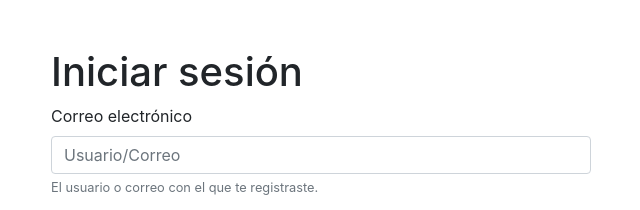
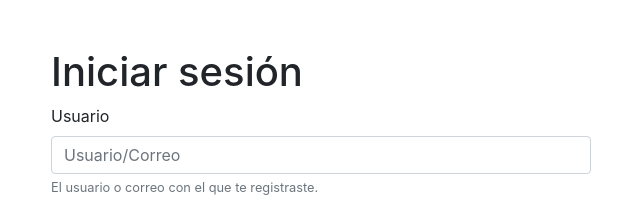
Before and after one commit to GrupoTumbado/Proyecto-Final-Node, a website: page Pokedex/login.html in a window 1280 px wide. Shown: the top 210 px of the page, 319-959 px from the left. Drawn offline with nearby package versions, Linux system fonts and the light colour scheme.

Commit message:
Arreglar label incorrecto

```diff
--- a/Pokedex/login.html
+++ b/Pokedex/login.html
@@ -24,7 +24,7 @@
 	<div class="row align-items-center">
 		<div class="col-6 offset-3">
 			<div class="form-group">
-				<label for="input-user">Correo electrónico</label>
+				<label for="input-user">Usuario</label>
 				<input type="text" class="form-control" id="input-user" placeholder="Usuario/Correo">
 				<small class="form-text text-muted">El usuario o correo con el que te registraste.</small>
 			</div>
```
